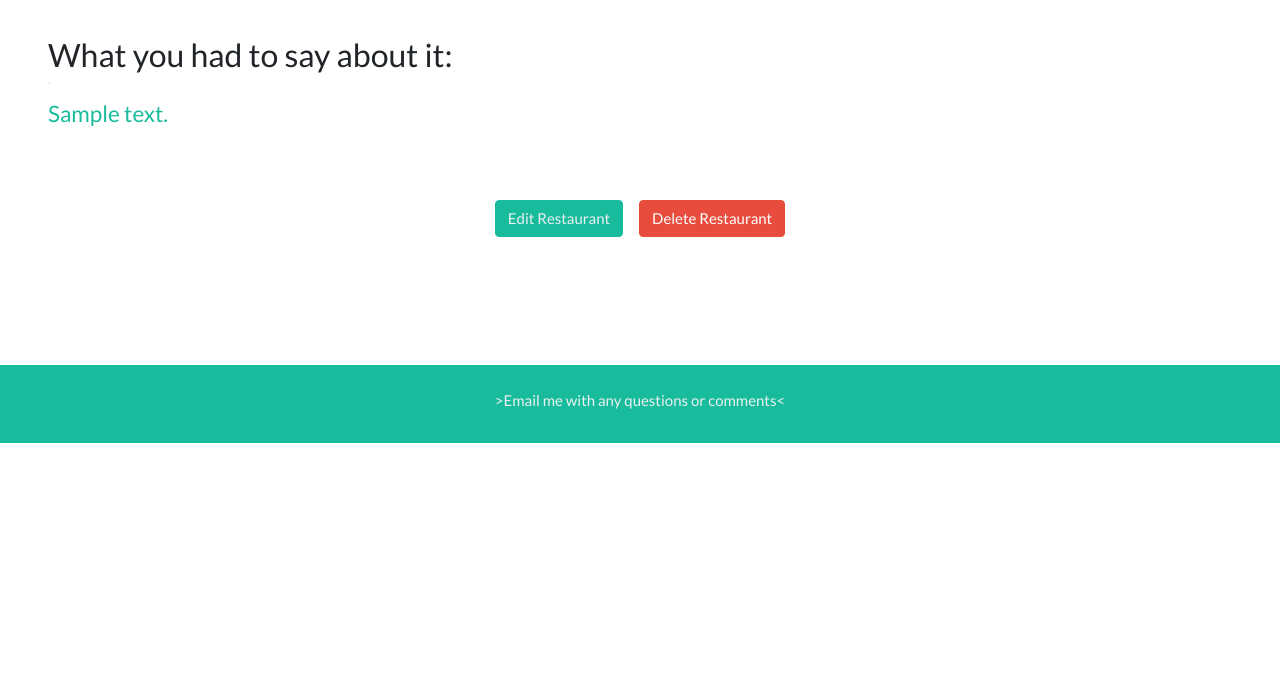
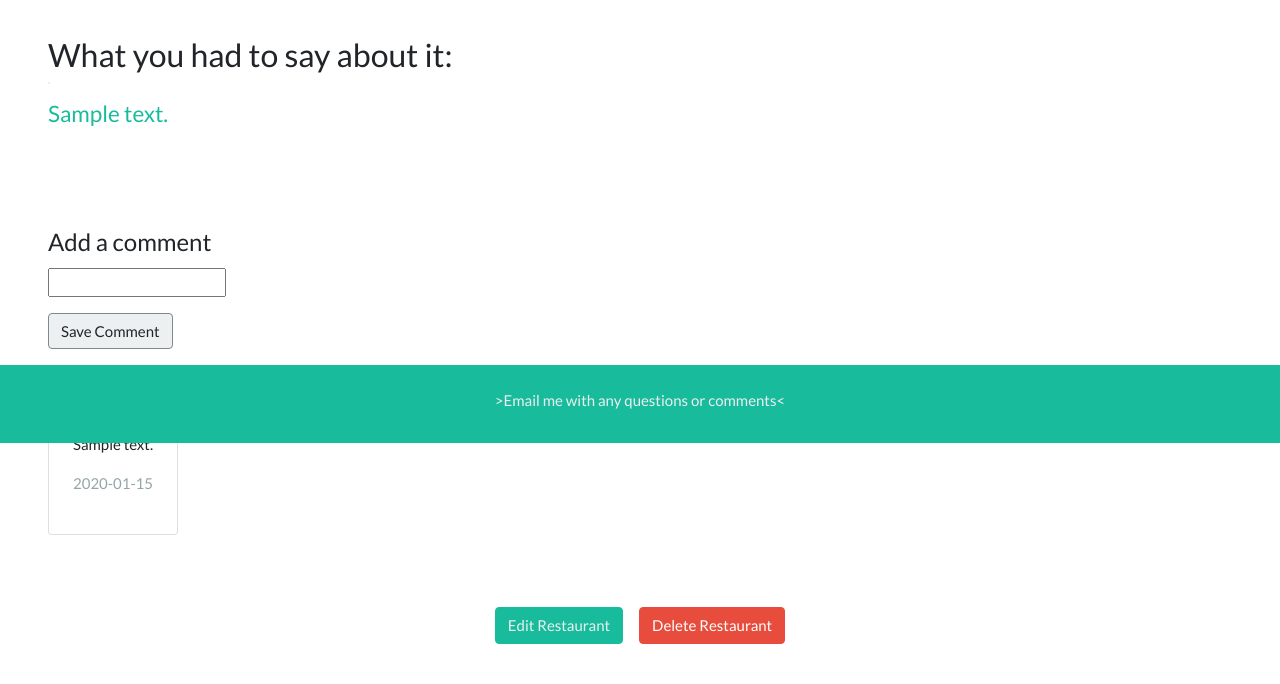
Before and after one commit to rachelp4515/food-find, a Flask app: template templates/show_place.html in a window 1280 px wide. Shown: the part 357-1041 px from the top of the page. Before the commit the page ends 800 px from the top, so only its background shows below. Run offline with Flask 2, Linux system fonts and the light colour scheme; the template is opened without the code that fills it: most values are stand-ins (such as "Sample title", 1, 10 or a date in 2020); some libraries are stand-ins or nearby versions.

Commit message:
final touches and fixes. complete project.

```diff
--- a/app.py
+++ b/app.py
@@ -3,6 +3,7 @@ from flask import Flask, render_template, request, redirect, url_for
 from bson.objectid import ObjectId
 import random
 import os
+import datetime
 app = Flask(__name__)
 
 from pymongo import MongoClient
@@ -13,6 +14,7 @@ print(app.config["MONGO_URI"])
 client = MongoClient(app.config["MONGO_URI"])
 db = client.get_database('food-find')
 places = db.places
+comments = db.comments
 
 
 
@@ -44,7 +46,8 @@ def add_place():
 @app.route('/places/<place_id>')
 def show_place(place_id):
     place = places.find_one({'_id': ObjectId(place_id)})
-    return render_template('show_place.html', place = place)
+    place_comments = list(comments.find({'place_id': ObjectId(place_id)})) #listen i know this list thing is gross but it works
+    return render_template('show_place.html', place = place, comments=place_comments)
 
 #---------------------- / edit it
 @app.route('/places/<place_id>/edit')
@@ -81,19 +84,27 @@ def delete_place(place_id):
 @app.route('/places/select')
 def show_selection():
     selected = places.aggregate( [ { "$sample": { "size": 1 } } ])
+    # aggregate is cool! when i talked about it in class i realized i didnt have a thorough
+    # understanding of it so i looked into it. Aggregate means to collect related items of content
+    # so as to display or link to them. For the size of my collection (>100), $sample reads all
+    # the documents that are output from a  preceding aggregation stage or a collection scan and
+    # then performs a random sort to select however many documents specified.
     return render_template("show_selection.html", selected=selected)
 
+#---------------------- / place description
+@app.route('/places/comments', methods=['POST'])
+def comments_new():
+    comment = {
+        'place_id': ObjectId(request.form.get('place_id')),
+        'comment': request.form.get('comment'),
+        'created_date': datetime.datetime.now()
+    }
+    comments.insert_one(comment)
+    return redirect(url_for('show_place', place_id=request.form.get('place_id')))
 
-#---------------------- / place description
-# @app.route('/places/descriptions', methods=['POST'])
-# def desc_new():
-#     desc = {
-#         'place_id':ObjectId(request.form.get('place_id')),
-#         'desc-content': request.form.get('desc-content'),
-#     }
-#     descriptions.insert_one(desc)
-#     return redirect(url_for('places_show', place_id=request.form.get('place_id')))
 
+# 61b0d596208b7e2e5aa87626
+# 61b0d596208b7e2e5aa87626
 
 
 
--- /dev/null
+++ b/templates/partials/comment_form.html
@@ -0,0 +1,13 @@
+<form  action='/places/comments' method='POST'>
+    <input type="hidden" value="{{ place._id }}" name="place_id">
+    <fieldset>
+        <legend>Add a comment</legend>
+        <div class="form-group">
+            <input type="text" name="comment" id="comment">
+        </div>
+    </fieldset>
+    <div class='form-group'>
+        <button class='btn btn-light border border-dark' type='submit'>Save Comment</button>
+    </div>
+
+</form>
--- a/templates/show_place.html
+++ b/templates/show_place.html
@@ -17,8 +17,27 @@
     </div>
 </div>
 
+<div class="m-5">
+ {% include 'partials/comment_form.html' %}
+    {% if comments|length > 0 %}
+        <h4>Previous comments</h4>
+        <p>
+        {% for comment in comments %}
+        <div class='card p-4' style="width: fit-content;">
+            <div class='card-block'>
+                <p class='card-text'>{{ comment.comment }}</p>
+                <p class="text-muted">{{comment.created_date.strftime("%Y-%m-%d")}}</p>
+            </div>
+        </div>
+        {% endfor %}
+        </p>
+    {% else %}
+        <h4>No Commments yet.</h4>
+    {% endif %}
 
 
+</div>
+<!-- BUTTONS -->
 <div class="text-center d-flex justify-content-center p-3">
     <p>
         <button class="btn btn-success  m-2"> <a class='text-light' href='/places/{{ place._id }}/edit'>Edit Restaurant </a></button>
--- a/templates/show_selection.html
+++ b/templates/show_selection.html
@@ -5,7 +5,7 @@
     {% for place in selected %}
             <h2 class="text-center text-success p-2"> We've picked a place out just for you. </h2>
             <p class="text-center" style="font-size:x-large;"> The restaurant is <em>{{ place.name }}</em>. <br>
-                It's rated {{ place.rating }} /out of 5 stars, and lands around {{ place.price }}
+                It's rated {{ place.rating }} out of 5 stars, and lands around {{ place.price }}
                 on the price scale.
                 You originally visisted on {{ place.date }}.</h4>
             </p>
```
